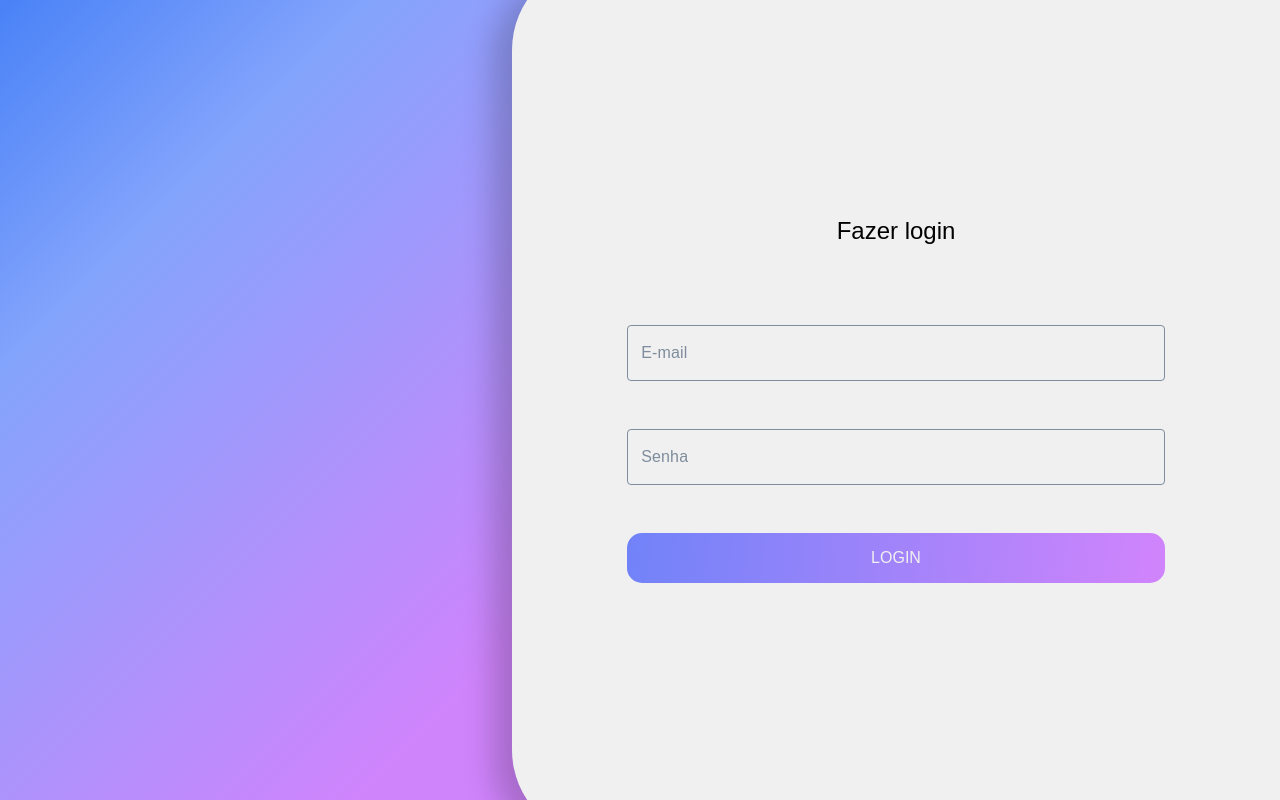
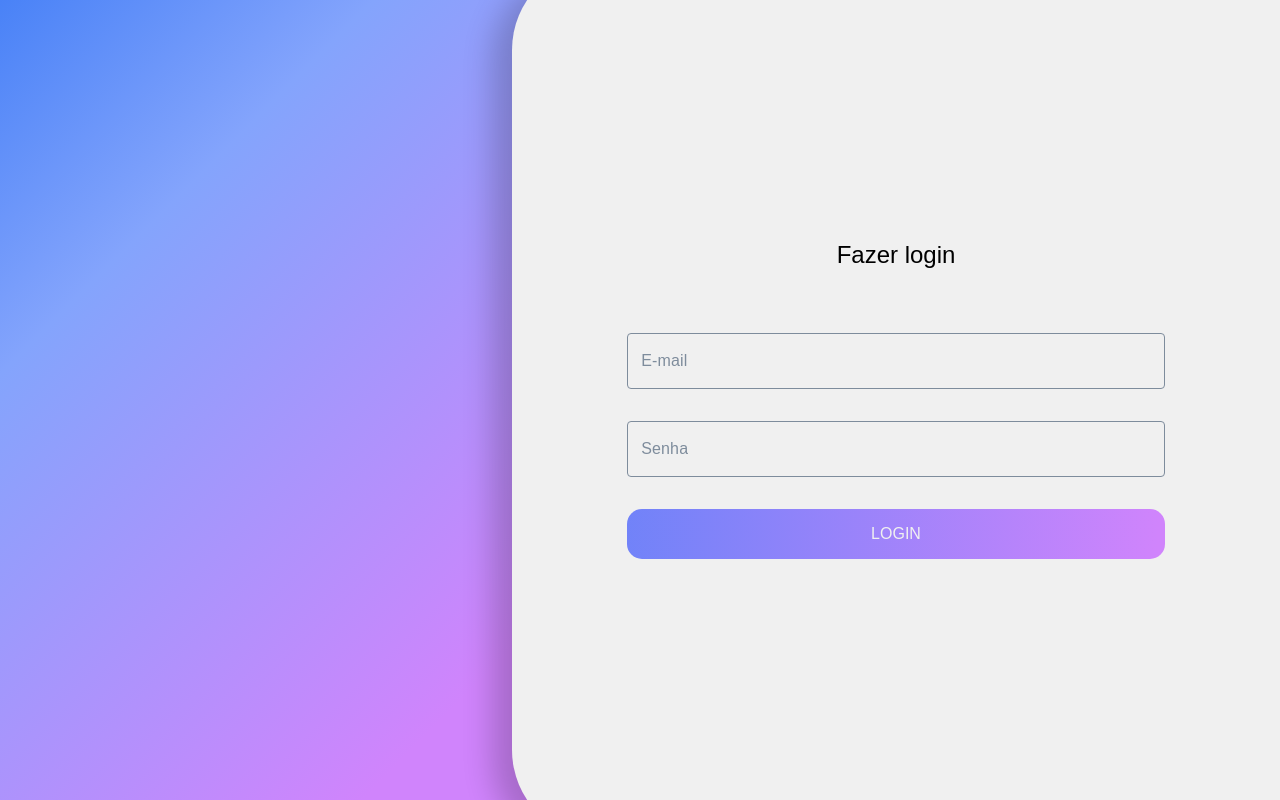
Before and after one commit to claradaibert/login-page, a React (Create React App) app: page / in a window 1280 px wide. Built offline with nearby package versions, Linux system fonts and the light colour scheme; a web font is replaced by a local one.

Commit message:
Create new container styles

```diff
--- a/src/components/PageContainer/styles.ts
+++ b/src/components/PageContainer/styles.ts
@@ -30,7 +30,7 @@ export const Container = styled.div`
   box-shadow: -20px 10px 30px 0px rgba(0, 0, 0, 0.2);
   display: flex;
   flex-direction: column;
-  gap: 3rem;
+  gap: 2rem;
   justify-content: center;
   align-items: center;
 
@@ -57,4 +57,38 @@ export const Container = styled.div`
       font-weight: 400;
     }
   }
+
+  .infoGroup {
+    display: flex;
+    flex-direction: column;
+    align-items: center;
+    gap: 1rem;
+    width: 100%;
+  }
+
+  .separatorContainer {
+    display: flex;
+    justify-content: space-between;
+    width: 70%;
+    align-items: center;
+
+    .separatorText {
+      font-size:0.875rem;
+      color: ${({theme}) => theme.stroke_primary};
+    }
+
+    .separatorLine {
+      width: 45%;
+      height: 1px;
+      background-color: ${({theme}) => theme.stroke_primary};
+    }
+  }
+
+  .redirectionLink {
+    text-decoration: none;
+    color: ${({theme}) => theme.background_primary_blue};
+    font-size: 0.875rem;
+    border: none;
+    cursor: pointer;
+  }
 `;
```
